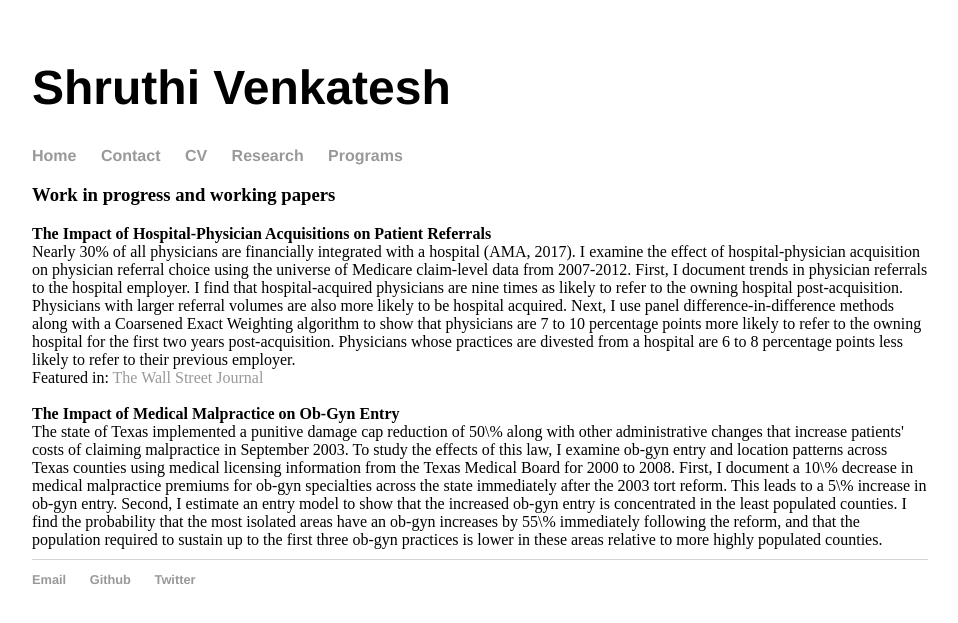
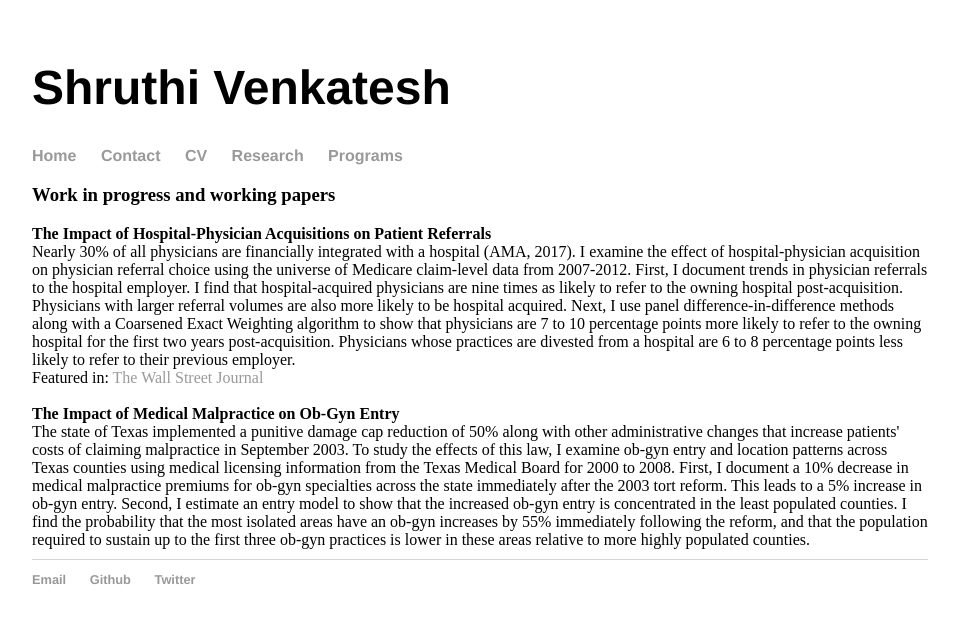
Before and after one commit to shruthi-venkatesh/shruthi-venkatesh.github.io, a Jekyll site: the page built from research/index.html, in a window 1280 px wide. Shown: the top 623 px of the page, without its empty margins (160-1118 px from the left). Built offline with Jekyll 4.4.1, drawn with Linux system fonts in a browser that asks for light colours.

```diff
--- a/research/index.html
+++ b/research/index.html
@@ -19,13 +19,13 @@ title: Shruthi Venkatesh
     The Wall Street Journal</a> <br> <br>
 
     <b> The Impact of Medical Malpractice on Ob-Gyn Entry </b> <br>
-    The state of Texas implemented a punitive damage cap reduction of 50\% along with other administrative changes that
+    The state of Texas implemented a punitive damage cap reduction of 50% along with other administrative changes that
     increase patients' costs of claiming malpractice in September 2003. To study the effects of this law, I examine ob-gyn entry
     and location patterns across Texas counties using medical licensing information from the Texas Medical Board for 2000 to 2008.
-    First, I document a 10\% decrease in medical malpractice premiums for ob-gyn specialties across the state immediately after
-    the 2003 tort reform. This leads to a 5\% increase in ob-gyn entry. Second, I estimate an entry model to show that the
+    First, I document a 10% decrease in medical malpractice premiums for ob-gyn specialties across the state immediately after
+    the 2003 tort reform. This leads to a 5% increase in ob-gyn entry. Second, I estimate an entry model to show that the
     increased ob-gyn entry is concentrated in the least populated counties. I find the probability that the most isolated areas
-    have an ob-gyn increases by 55\% immediately following the reform, and that the population required to sustain up to the first
+    have an ob-gyn increases by 55% immediately following the reform, and that the population required to sustain up to the first
     three ob-gyn practices is lower in these areas relative to more highly populated counties.
 
 
```
